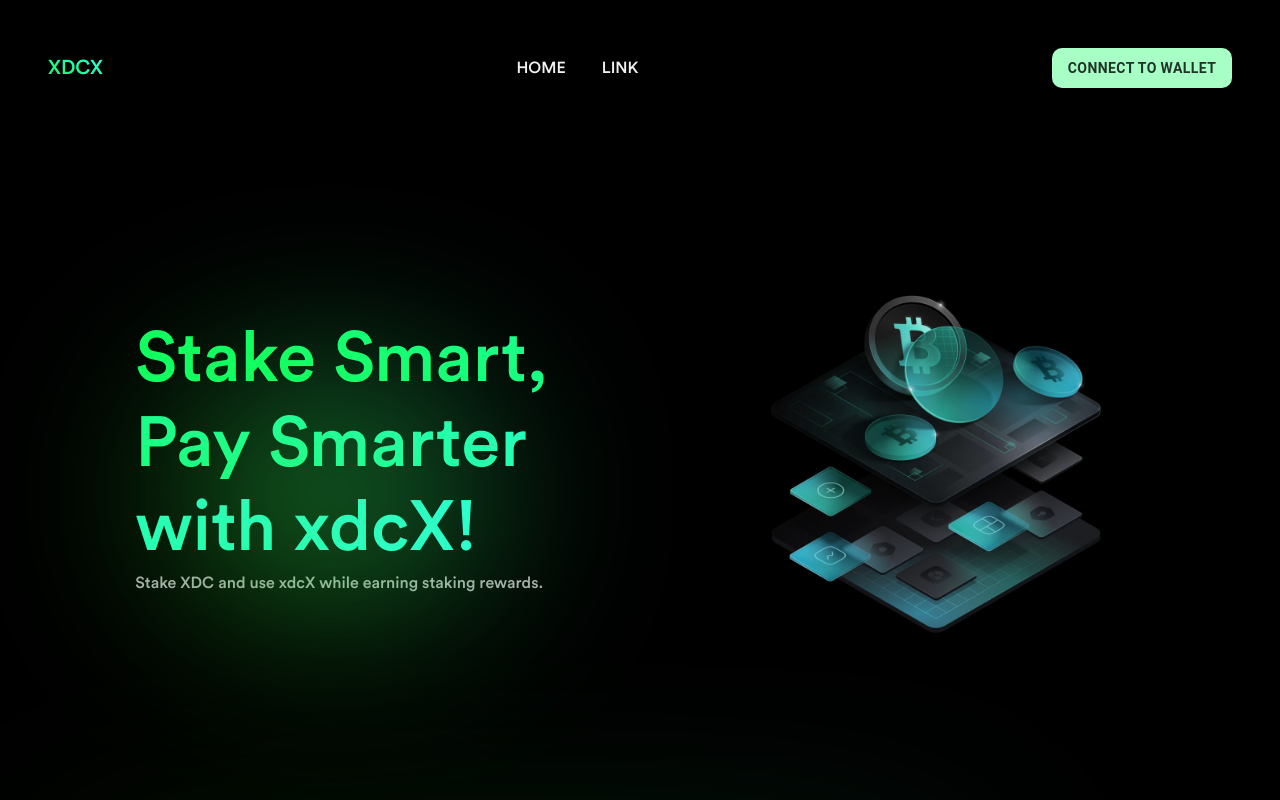
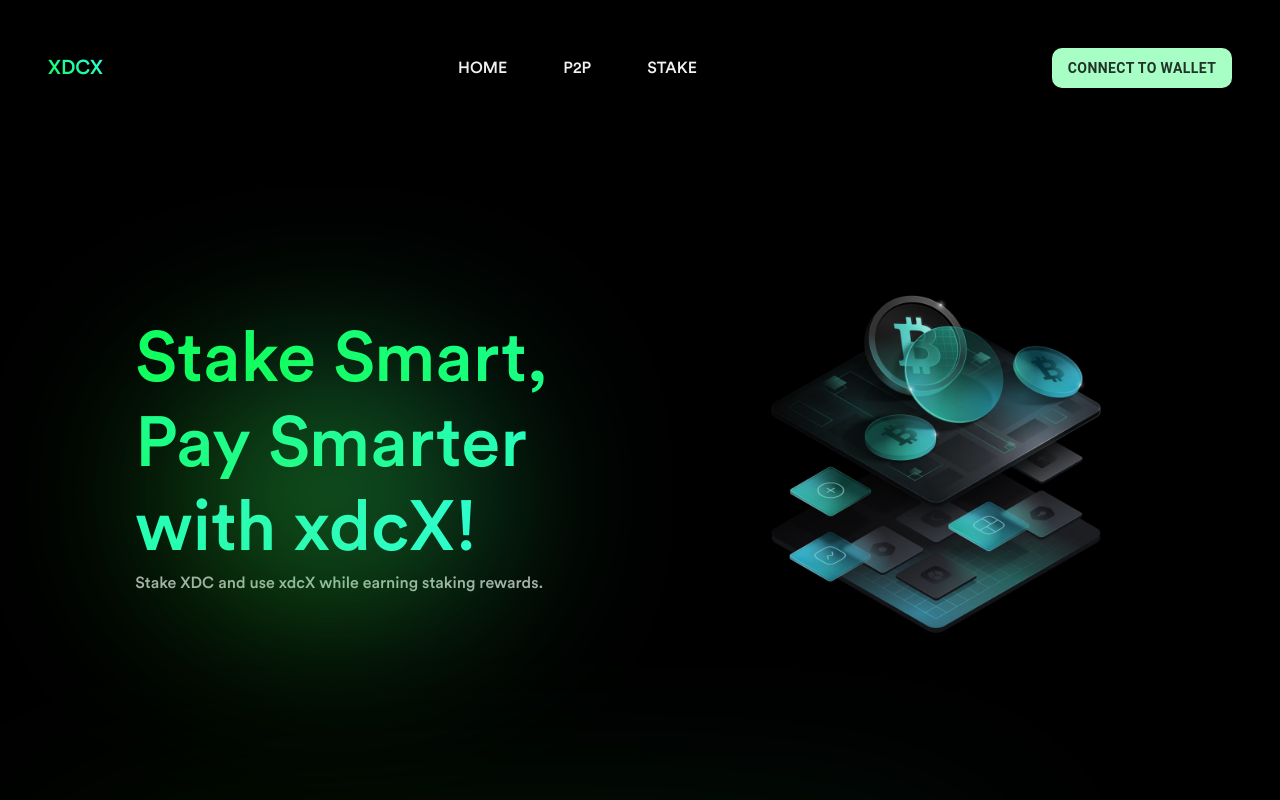
Before and after one commit to sukhesh-vsk/xdcX-Frontend, a React (Create React App) app: page / in a window 1280 px wide. Shown: the top 800 px of the page. Built offline with nearby package versions, Linux system fonts and the light colour scheme.

Commit message:
Updated Navbar Component

```diff
--- a/src/components/Navbar/Navbar.css
+++ b/src/components/Navbar/Navbar.css
@@ -15,7 +15,7 @@
     color: #aaa;
     font-weight: 400;
     text-transform: uppercase;
-    margin: 0 10px;
+    margin: 0 20px;
 }
 
 nav div ul li a,
--- a/src/components/Navbar/Navbar.jsx
+++ b/src/components/Navbar/Navbar.jsx
@@ -15,7 +15,10 @@
                         <a className="nav-link" href="#">HOME</a>
                     </li>
                     <li className="nav-item">
-                        <a className="nav-link" href="#">LINK</a>
+                        <a className="nav-link" href="#">P2P</a>
+                    </li>
+                    <li className="nav-item">
+                        <a className="nav-link" href="#">Stake</a>
                     </li>
                 </ul>
             </div>
```
